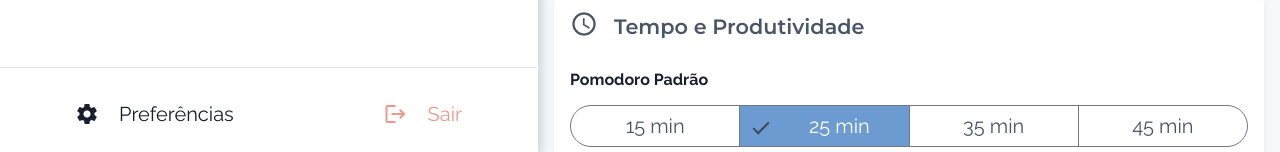
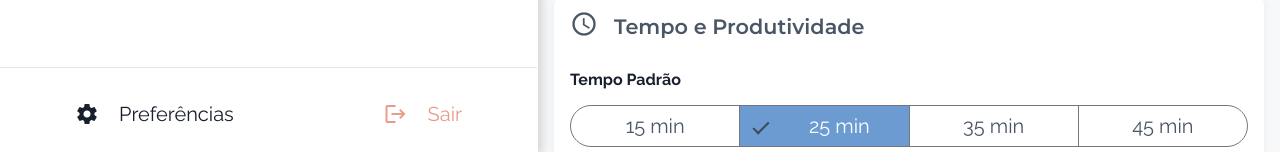
Before and after one commit to TC5Hackatton/web, an Angular app: page /settings in a window 1280 px wide. Shown: the part 645-797 px from the top of the page. Built offline with nearby package versions, Linux system fonts and the light colour scheme; no server answers; the database is empty; sample sign-in values are in the browser's storage.

Commit message:
fix: Fix the lint, add a type for the login and registration input, and remove unused preferences.

```diff
--- a/src/app/presentation/pages/login/login.html
+++ b/src/app/presentation/pages/login/login.html
@@ -10,7 +10,7 @@
 
       <mat-form-field appearance="outline" [hideRequiredMarker]="true">
         <mat-label>Senha</mat-label>
-        <input matInput formControlName="password" />
+        <input matInput formControlName="password" type="password" />
       </mat-form-field>
 
       <button matButton="filled" class="btn-entrar" (click)="entrar()">Entrar</button>
--- a/src/app/presentation/pages/settings/settings.component.html
+++ b/src/app/presentation/pages/settings/settings.component.html
@@ -74,11 +74,11 @@
       <mat-card-content>
         <div class="setting-row vertical">
           <div class="setting-label">
-            <p>Pomodoro Padrão</p>
+            <p>Tempo Padrão</p>
           </div>
           <mat-button-toggle-group
             name="pomodoro"
-            aria-label="Pomodoro Time"
+            aria-label="Tempo Padrão"
             [value]="(settings.timer.amount_default ?? 25).toString()"
             (change)="changePomodoroTime($event)"
           >
@@ -89,7 +89,7 @@
           </mat-button-toggle-group>
         </div>
 
-        <div class="setting-row">
+        <!-- <div class="setting-row">
           <div class="setting-label">
             <p>Lembrete de Pausa</p>
             <span>Avisa quando terminar</span>
@@ -100,7 +100,7 @@
             (change)="togglePauseReminder($event)"
           >
           </mat-slide-toggle>
-        </div>
+        </div> -->
       </mat-card-content>
     </mat-card>
 
@@ -133,7 +133,7 @@
         <mat-card-title>Modo Foco</mat-card-title>
       </mat-card-header>
       <mat-card-content>
-        <div class="setting-row">
+        <!-- <div class="setting-row">
           <div class="setting-label">
             <p>Ocultar Concluídas</p>
             <span>Menos distrações visuais</span>
@@ -144,7 +144,7 @@
             (change)="toggleHideDone($event)"
           >
           </mat-slide-toggle>
-        </div>
+        </div> -->
 
         <div class="setting-row">
           <div class="setting-label">
--- a/src/app/presentation/pages/signup/signup.html
+++ b/src/app/presentation/pages/signup/signup.html
@@ -15,12 +15,12 @@
 
       <mat-form-field appearance="outline" [hideRequiredMarker]="true">
         <mat-label>Senha</mat-label>
-        <input matInput formControlName="password" />
+        <input matInput formControlName="password" type="password" />
       </mat-form-field>
 
       <mat-form-field appearance="outline" [hideRequiredMarker]="true">
         <mat-label>Repita a senha</mat-label>
-        <input matInput formControlName="repeatPassword" />
+        <input matInput formControlName="repeatPassword" type="password" />
       </mat-form-field>
 
       <div class="buttons">
--- a/src/setup-jest.ts
+++ b/src/setup-jest.ts
@@ -1,4 +1,4 @@
-declare const jest: any;
+import { jest } from "@jest/globals";
 import { setupZoneTestEnv } from "jest-preset-angular/setup-env/zone";
 
 setupZoneTestEnv();
```
Also changed, not shown: src/app/data/repositories/firebase-task.repository.ts (line endings or trailing spaces), 1 other file (tests, documents, lock files or other folders).
